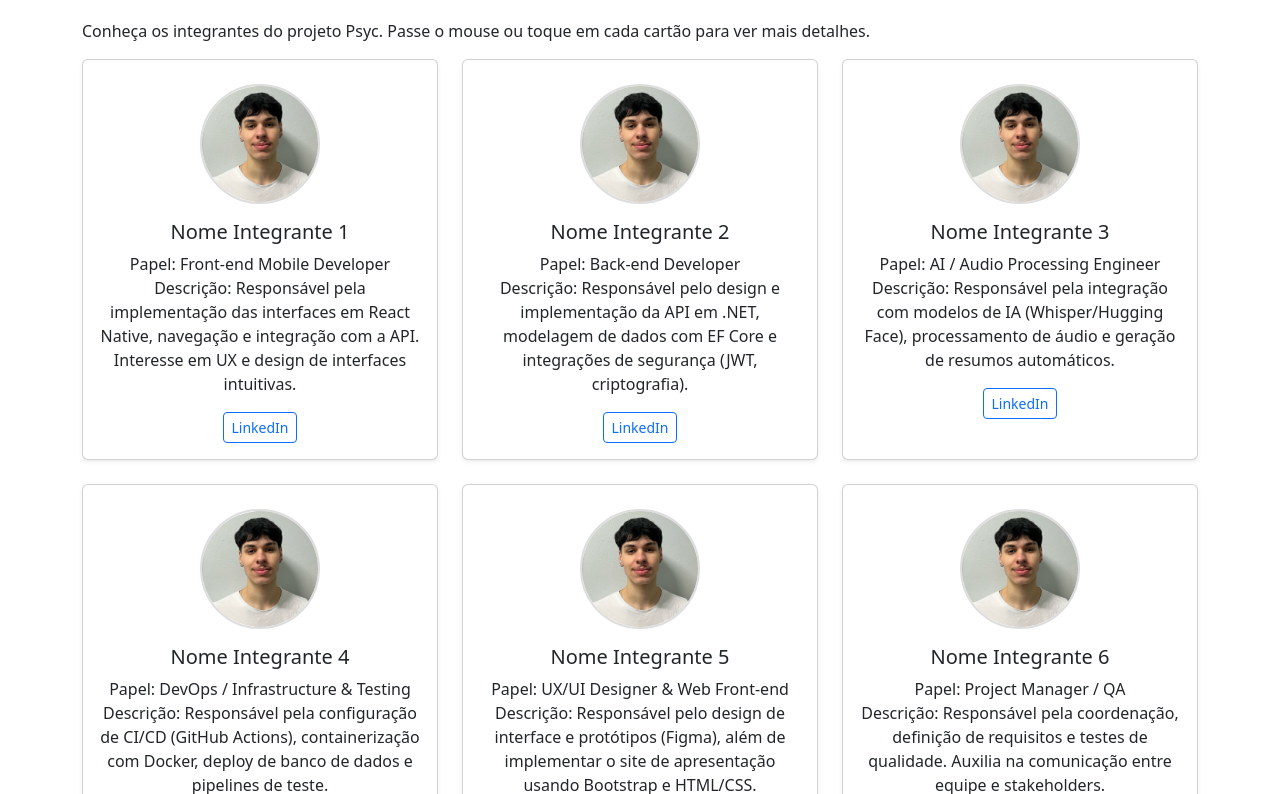
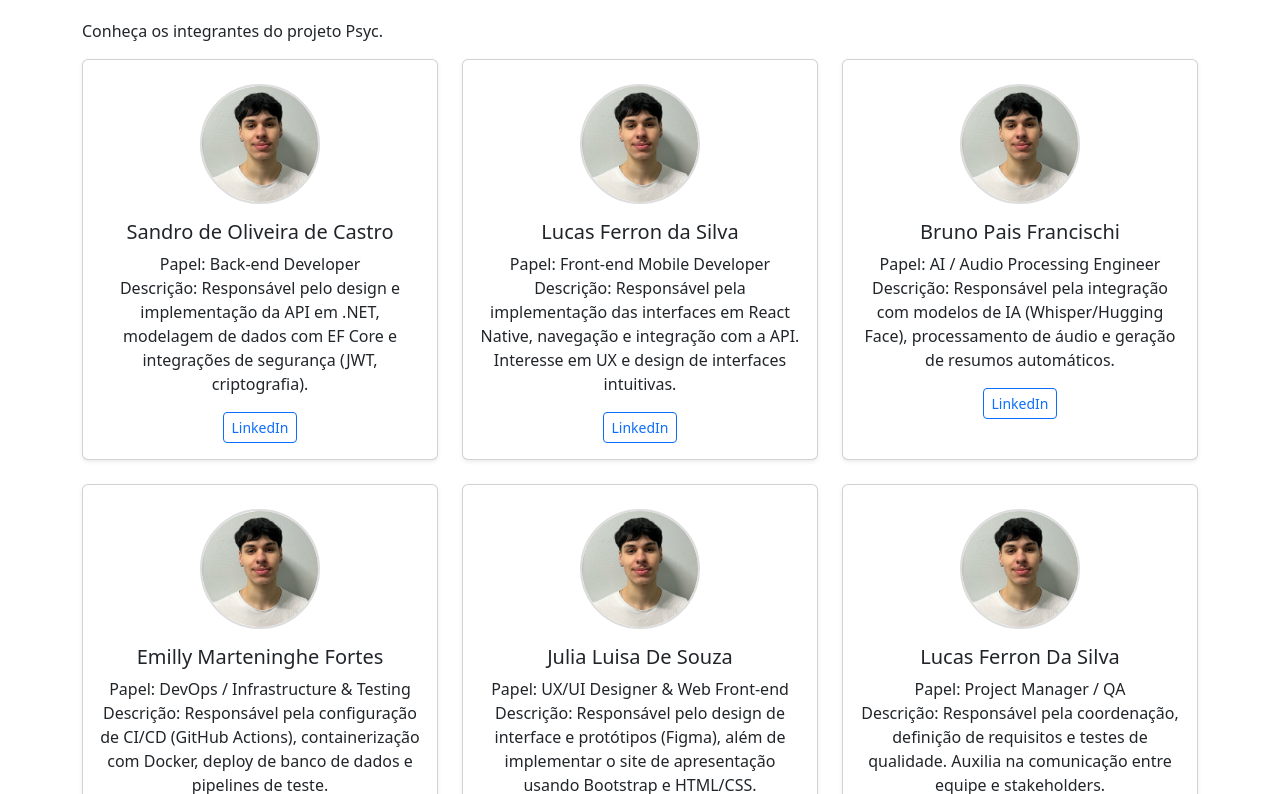
Before and after one commit to Sandro-Castro/psyApp-site, a plain HTML site: page team.html in a window 1280 px wide. Shown: the part 158-952 px from the top of the page. Drawn offline with nearby package versions, Linux system fonts and the light colour scheme.

Commit message:
update team

```diff
--- a/team.html
+++ b/team.html
@@ -40,7 +40,8 @@
     <div class="container">
       <h1 class="mb-4">Equipe</h1>
       <p>
-        Conheça os integrantes do projeto Psyc. Passe o mouse ou toque em cada cartão para ver mais detalhes.
+        Conheça os integrantes do projeto Psyc.
+
       </p>
       <div class="row row-cols-1 row-cols-md-3 g-4">
 
@@ -51,10 +52,10 @@
                  class="card-img-top rounded-circle mx-auto mt-4"
                  style="width: 120px; height: 120px; object-fit: cover;">
             <div class="card-body">
-              <h5 class="card-title">Nome Integrante 1</h5>
+              <h5 class="card-title">Sandro de Oliveira de Castro</h5>
               <p class="card-text">
-                Papel: Front-end Mobile Developer<br>
-                Descrição: Responsável pela implementação das interfaces em React Native, navegação e integração com a API. Interesse em UX e design de interfaces intuitivas.
+                Papel: Back-end Developer<br>
+                Descrição: Responsável pelo design e implementação da API em .NET, modelagem de dados com EF Core e integrações de segurança (JWT, criptografia).
               </p>
 
               <a href="https://www.linkedin.com/in/username1" target="_blank" class="btn btn-outline-primary btn-sm">
@@ -70,10 +71,11 @@
                  class="card-img-top rounded-circle mx-auto mt-4"
                  style="width: 120px; height: 120px; object-fit: cover;">
             <div class="card-body">
-              <h5 class="card-title">Nome Integrante 2</h5>
+              <h5 class="card-title">Lucas Ferron da Silva</h5>
+
               <p class="card-text">
-                Papel: Back-end Developer<br>
-                Descrição: Responsável pelo design e implementação da API em .NET, modelagem de dados com EF Core e integrações de segurança (JWT, criptografia).
+                Papel: Front-end Mobile Developer<br>
+                Descrição: Responsável pela implementação das interfaces em React Native, navegação e integração com a API. Interesse em UX e design de interfaces intuitivas.
               </p>
               <a href="https://www.linkedin.com/in/username2" target="_blank" class="btn btn-outline-primary btn-sm">
                 LinkedIn
@@ -87,7 +89,7 @@
                  class="card-img-top rounded-circle mx-auto mt-4"
                  style="width: 120px; height: 120px; object-fit: cover;">
             <div class="card-body">
-              <h5 class="card-title">Nome Integrante 3</h5>
+              <h5 class="card-title">Bruno Pais Francischi</h5>
               <p class="card-text">
                 Papel: AI / Audio Processing Engineer<br>
                 Descrição: Responsável pela integração com modelos de IA (Whisper/Hugging Face), processamento de áudio e geração de resumos automáticos.
@@ -104,7 +106,7 @@
                  class="card-img-top rounded-circle mx-auto mt-4"
                  style="width: 120px; height: 120px; object-fit: cover;">
             <div class="card-body">
-              <h5 class="card-title">Nome Integrante 4</h5>
+              <h5 class="card-title">Emilly Marteninghe Fortes</h5>
               <p class="card-text">
                 Papel: DevOps / Infrastructure & Testing<br>
                 Descrição: Responsável pela configuração de CI/CD (GitHub Actions), containerização com Docker, deploy de banco de dados e pipelines de teste.
@@ -121,7 +123,7 @@
                  class="card-img-top rounded-circle mx-auto mt-4"
                  style="width: 120px; height: 120px; object-fit: cover;">
             <div class="card-body">
-              <h5 class="card-title">Nome Integrante 5</h5>
+              <h5 class="card-title">Julia Luisa De Souza</h5>
               <p class="card-text">
                 Papel: UX/UI Designer & Web Front-end<br>
                 Descrição: Responsável pelo design de interface e protótipos (Figma), além de implementar o site de apresentação usando Bootstrap e HTML/CSS.
@@ -138,7 +140,7 @@
                  class="card-img-top rounded-circle mx-auto mt-4"
                  style="width: 120px; height: 120px; object-fit: cover;">
             <div class="card-body">
-              <h5 class="card-title">Nome Integrante 6</h5>
+              <h5 class="card-title">Lucas Ferron Da Silva</h5>
               <p class="card-text">
                 Papel: Project Manager / QA<br>
                 Descrição: Responsável pela coordenação, definição de requisitos e testes de qualidade. Auxilia na comunicação entre equipe e stakeholders.
```
